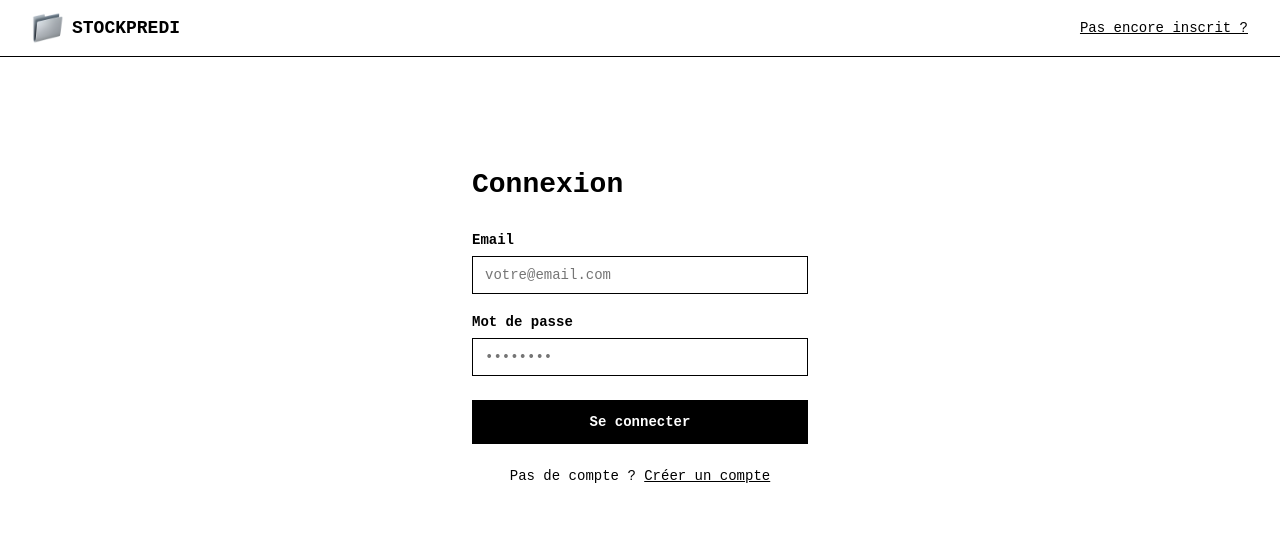
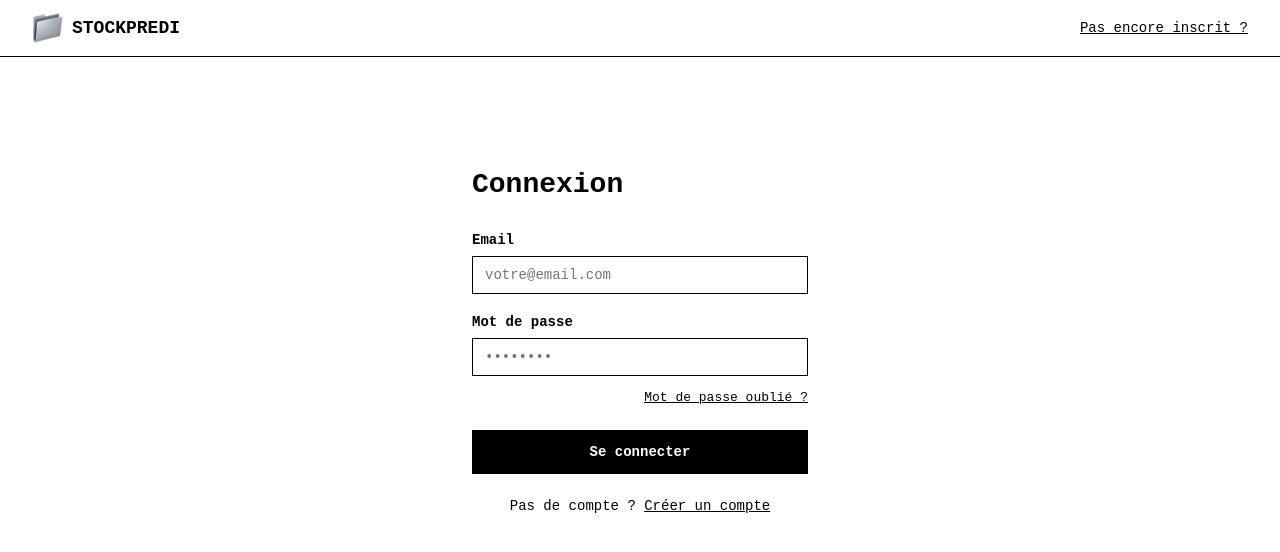
Before and after one commit to assoulyoscar-cloud/stockpredi, a React (Create React App) app: page /login in a window 1280 px wide. Shown: the top 552 px of the page. Built offline with nearby package versions, Linux system fonts and the light colour scheme; no server answers.

Commit message:
feat: lien mot de passe oublié sur la page login

```diff
--- a/src/pages/Login.jsx
+++ b/src/pages/Login.jsx
@@ -62,7 +62,7 @@ export default function Login() {
               placeholder="votre@email.com"
             />
           </div>
-          <div style={{ marginBottom: "24px" }}>
+          <div style={{ marginBottom: "12px" }}>
             <label style={{ display: "block", fontWeight: "700", marginBottom: "8px", fontSize: "14px" }}>Mot de passe</label>
             <input
               type="password"
@@ -73,6 +73,9 @@ export default function Login() {
               placeholder="••••••••"
             />
           </div>
+          <p style={{ textAlign: "right", marginBottom: "24px" }}>
+            <Link to="/forgot-password" style={{ textDecoration: "underline", color: "#000", fontSize: "13px" }}>Mot de passe oublié ?</Link>
+          </p>
           <button
             type="submit"
             disabled={loading}
```
